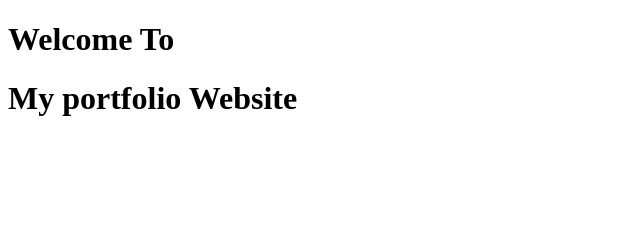
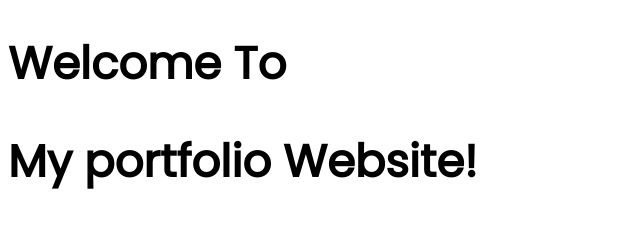
Before and after one commit to rabby159/developer-portfolio, a plain HTML site: page index.html in a window 1280 px wide. Shown: the whole page, without its empty margins (0-640 px from the left). Drawn offline with Linux system fonts and the light colour scheme.

Commit message:
font added

```diff
--- a/index.html
+++ b/index.html
@@ -5,10 +5,13 @@
     <meta http-equiv="X-UA-Compatible" content="IE=edge">
     <meta name="viewport" content="width=device-width, initial-scale=1.0">
     <title>Rabby Protfolio</title>
+    <link rel="preconnect" href="https://fonts.googleapis.com">
+    <link rel="preconnect" href="https://fonts.gstatic.com" crossorigin>
+    <link href="https://fonts.googleapis.com/css2?family=Poppins&display=swap" rel="stylesheet">
     <link rel="stylesheet" href="style.css">
 </head>
 <body>
     <h1>Welcome To</h1>
-    <h1>My portfolio Website</h1>
+    <h1>My portfolio Website!</h1>
 </body>
 </html>
--- a/style.css
+++ b/style.css
@@ -0,0 +1,6 @@
+body{
+    font-family: 'Poppins', sans-serif;
+}
+h1{
+    font-size: 45px;
+}
```
